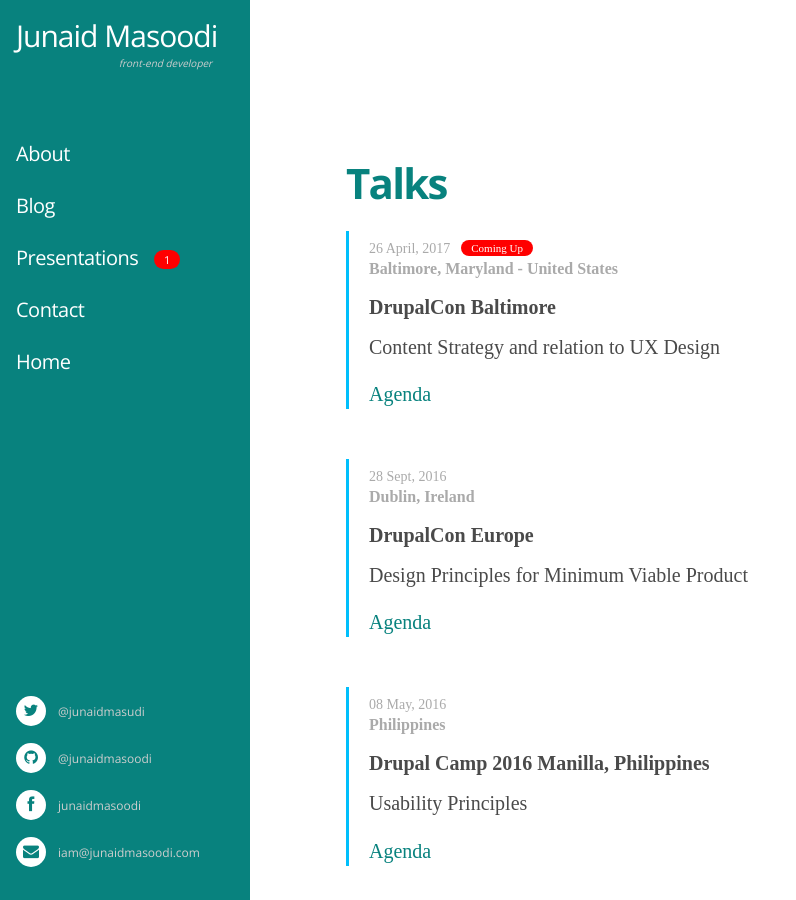
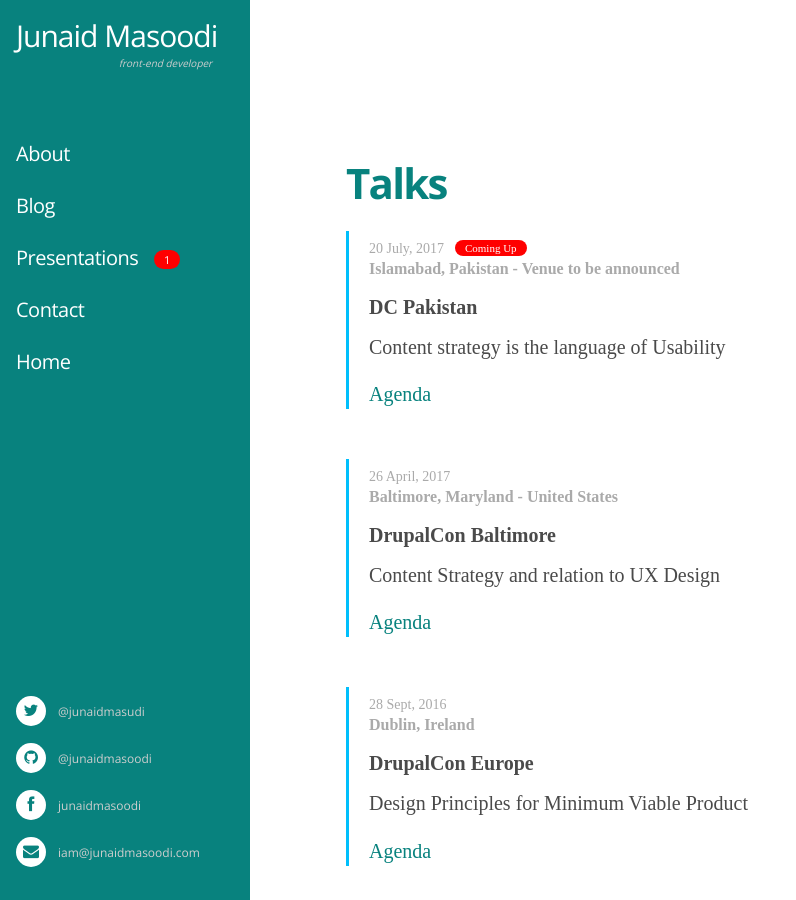
Before and after one commit to junaidmasoodi/junaidmasoodi.github.com, a Jekyll site: the page built from talks.md, in a window 1280 px wide and 900 px high. Shown: the whole window, without its empty margins (0-796 px from the left). Built offline with Jekyll 4.4.1, drawn with Linux system fonts in a browser that asks for light colours; nearby versions of some CDN libraries; some web fonts are replaced.

Commit message:
changes in talks page.

```diff
--- a/talks.md
+++ b/talks.md
@@ -5,7 +5,15 @@
 ---
 
 <div class="talks">
-<div class="timed">26 April, 2017</div><coming>Coming Up</coming>
+<div class="timed">20 July, 2017</div><coming>Coming Up</coming>
+<h6>Islamabad, Pakistan - Venue to be announced</h6>
+<h4><b>DC Pakistan</b></h4>
+<h4>Content strategy is the language of Usability</h4>
+<a href="http://www.drupalcamps.pk/dcisb2017/session/content-strategy-language-usability">Agenda</a>
+</div>
+
+<div class="talks">
+<div class="timed">26 April, 2017</div>
 <h6>Baltimore, Maryland - United States</h6>
 <h4><b>DrupalCon Baltimore</b></h4>
 <h4>Content Strategy and relation to UX Design</h4>
```
